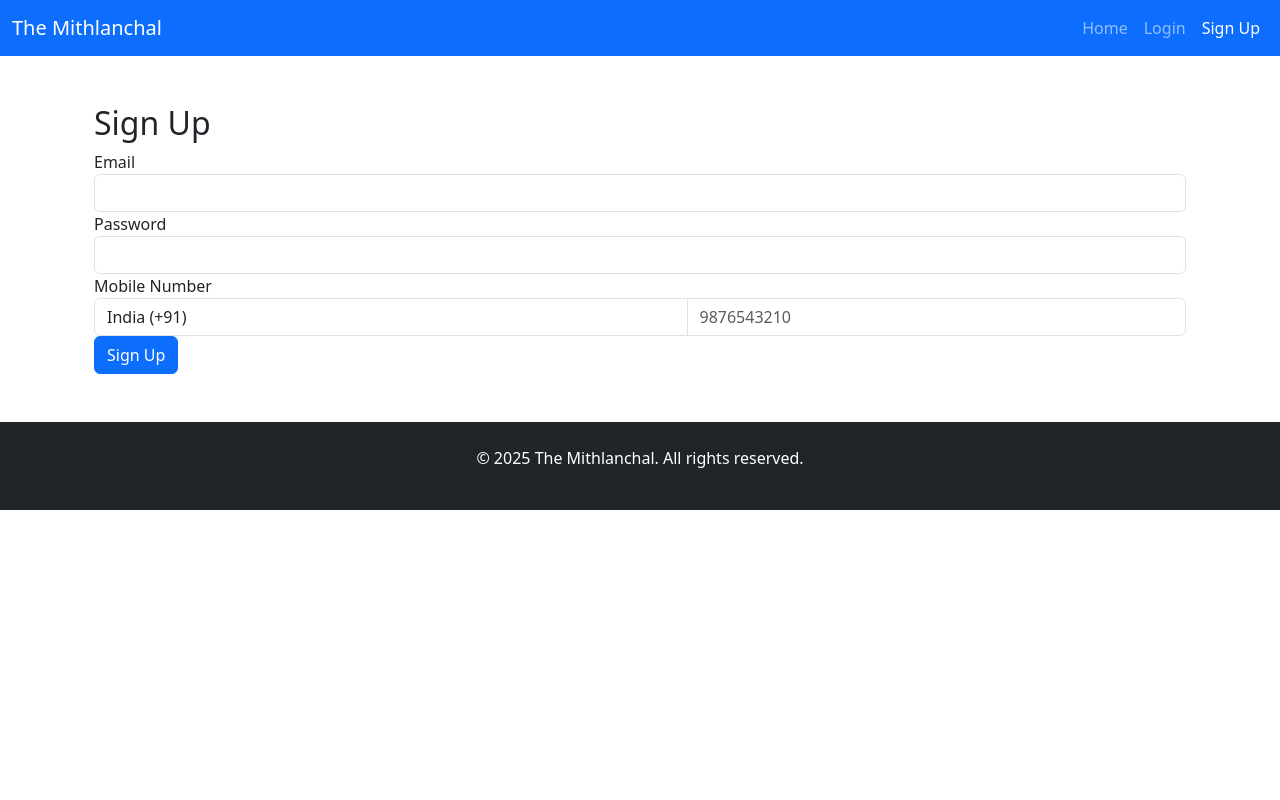
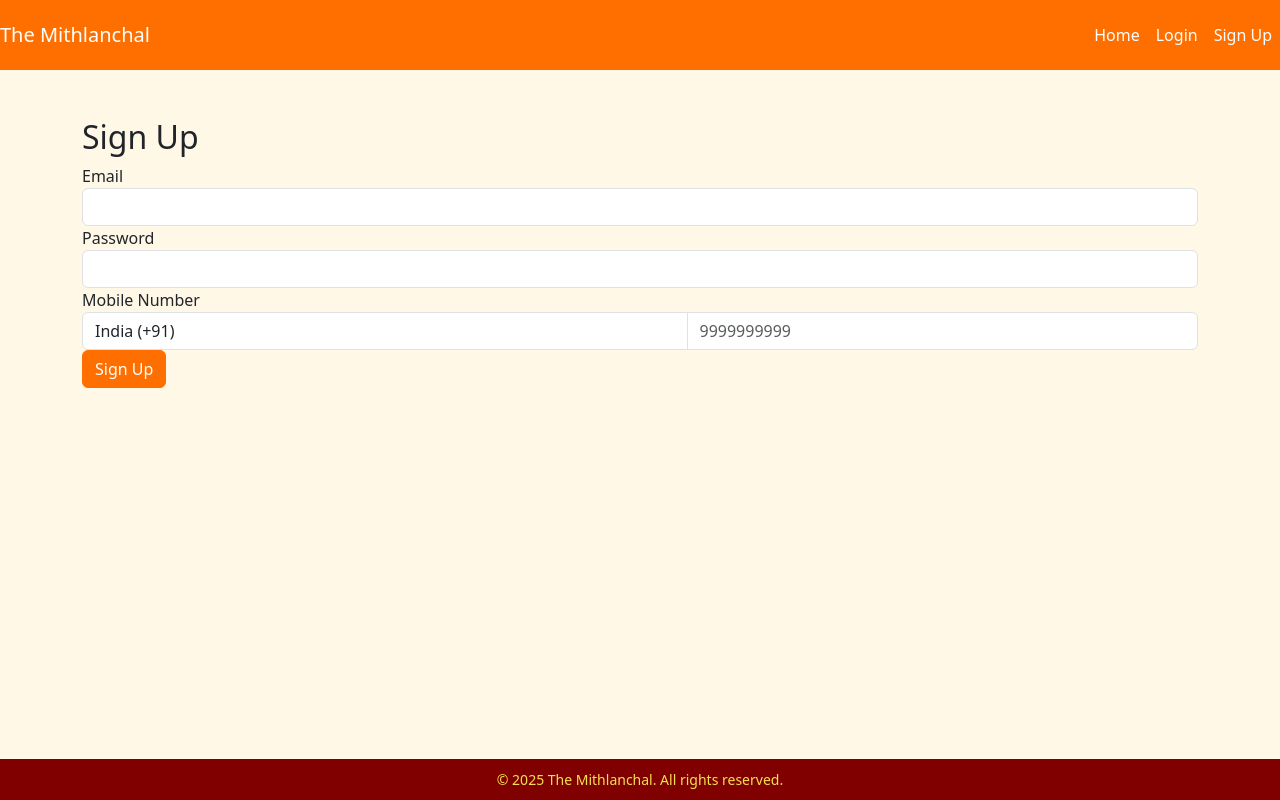
Before and after one commit to jhaBinoy/ecommerce-mithlanchal, a Flask app: page /signup in a window 1280 px wide. Run offline with Flask 3, Linux system fonts and the light colour scheme; some libraries are stand-ins or nearby versions.

Commit message:
Added base.html, updated templates for search/filter, discounts, emails

```diff
--- a/static/css/style.css
+++ b/static/css/style.css
@@ -1,5 +1,50 @@
+
 /* Custom styles for The Mithlanchal */
+body {
+    display: flex;
+    flex-direction: column;
+    min-height: 100vh;
+    background-color: #FFF8E7; /* Cream */
+}
+.content {
+    flex: 1;
+}
+.custom-navbar {
+    background-color: #FF6F00; /* Deep Saffron */
+    padding: 15px 0;
+}
+.custom-navbar .navbar-brand,
+.custom-navbar .nav-link {
+    color: #FFFFFF; /* White */
+    font-weight: 500;
+}
+.custom-navbar .nav-link:hover {
+    color: #FFD700; /* Gold */
+}
+.footer {
+    background-color: #800000; /* Maroon */
+    padding: 10px 0;
+    color: #F5E050; /* Light Gold */
+    font-size: 14px;
+    font-weight: 400;
+}
+.footer p {
+    margin: 0;
+}
+.card {
+    border: 1px solid #FF6F00; /* Saffron border */
+    background-color: #FFFFFF;
+}
 .card:hover {
     transform: scale(1.02);
     transition: transform 0.2s;
+    box-shadow: 0 4px 8px rgba(0, 0, 0, 0.2);
 }
+.btn-primary {
+    background-color: #FF6F00; /* Saffron */
+    border-color: #FF6F00;
+}
+.btn-primary:hover {
+    background-color: #FFD700; /* Gold */
+    border-color: #FFD700;
+}
--- a/templates/base.html
+++ b/templates/base.html
@@ -1,82 +1,44 @@
+
 <!DOCTYPE html>
 <html lang="en">
 <head>
     <meta charset="UTF-8">
     <meta name="viewport" content="width=device-width, initial-scale=1.0">
-    <title>{% block title %}{% endblock %} - The Mithlanchal</title>
+    <title>{% block title %}The Mithlanchal{% endblock %}</title>
     <link href="https://cdn.jsdelivr.net/npm/bootstrap@5.3.2/dist/css/bootstrap.min.css" rel="stylesheet">
     <link rel="stylesheet" href="{{ url_for('static', filename='css/style.css') }}">
 </head>
-<!--Start of Tawk.to Script-->
-<script type="text/javascript">
-    var Tawk_API=Tawk_API||{}, Tawk_LoadStart=new Date();
-    (function(){
-    var s1=document.createElement("script"),s0=document.getElementsByTagName("script")[0];
-    s1.async=true;
-    s1.src='https://embed.tawk.to/68024700c5a0bc1911588f2e/1ip4eanet';
-    s1.charset='UTF-8';
-    s1.setAttribute('crossorigin','*');
-    s0.parentNode.insertBefore(s1,s0);
-    })();
-    </script>
-    <!--End of Tawk.to Script-->
 <body>
-    <nav class="navbar navbar-expand-lg navbar-dark bg-primary">
-        <div class="container-fluid">
+    <nav class="navbar navbar-expand-lg custom-navbar">
         <a class="navbar-brand" href="{{ url_for('index') }}">The Mithlanchal</a>
-            <button class="navbar-toggler" type="button" data-bs-toggle="collapse" data-bs-target="#navbarNav" aria-controls="navbarNav" aria-expanded="false" aria-label="Toggle navigation">
+        <button class="navbar-toggler" type="button" data-bs-toggle="collapse" data-bs-target="#navbarNav">
             <span class="navbar-toggler-icon"></span>
         </button>
         <div class="collapse navbar-collapse" id="navbarNav">
             <ul class="navbar-nav ms-auto">
-                    <li class="nav-item">
-                        <a class="nav-link {% if request.endpoint == 'index' %}active{% endif %}" href="{{ url_for('index') }}">Home</a>
-                    </li>
+                <li class="nav-item"><a class="nav-link" href="{{ url_for('index') }}">Home</a></li>
                 {% if current_user.is_authenticated %}
-                        <li class="nav-item">
-                            <a class="nav-link {% if request.endpoint == 'cart' %}active{% endif %}" href="{{ url_for('cart') }}">Cart</a>
-                        </li>
+                    <li class="nav-item"><a class="nav-link" href="{{ url_for('cart') }}">Cart</a></li>
                     {% if current_user.is_admin %}
-                            <li class="nav-item">
-                                <a class="nav-link {% if request.endpoint == 'admin' %}active{% endif %}" href="{{ url_for('admin') }}">Products</a>
-                            </li>
-                            <li class="nav-item">
-                                <a class="nav-link {% if request.endpoint == 'admin_discounts' %}active{% endif %}" href="{{ url_for('admin_discounts') }}">Discounts</a>
-                            </li>
+                        <li class="nav-item"><a class="nav-link" href="{{ url_for('admin') }}">Admin</a></li>
+                        <li class="nav-item"><a class="nav-link" href="{{ url_for('admin_discounts') }}">Discounts</a></li>
                     {% endif %}
-                        <li class="nav-item">
-                            <a class="nav-link" href="{{ url_for('logout') }}">Logout</a>
-                        </li>
+                    <li class="nav-item"><a class="nav-link" href="{{ url_for('logout') }}">Logout</a></li>
                 {% else %}
-                        <li class="nav-item">
-                            <a class="nav-link {% if request.endpoint == 'login' %}active{% endif %}" href="{{ url_for('login') }}">Login</a>
-                        </li>
-                        <li class="nav-item">
-                            <a class="nav-link {% if request.endpoint == 'signup' %}active{% endif %}" href="{{ url_for('signup') }}">Sign Up</a>
-                        </li>
+                    <li class="nav-item"><a class="nav-link" href="{{ url_for('login') }}">Login</a></li>
+                    <li class="nav-item"><a class="nav-link" href="{{ url_for('signup') }}">Sign Up</a></li>
                 {% endif %}
             </ul>
         </div>
-        </div>
     </nav>
-
-    <div class="container my-5">
-        {% with messages = get_flashed_messages() %}
-            {% if messages %}
-                {% for message in messages %}
-                    <div class="alert alert-info">{{ message }}</div>
-                {% endfor %}
-            {% endif %}
-        {% endwith %}
+    <div class="content">
         {% block content %}{% endblock %}
     </div>
-
-    <footer class="bg-dark text-white py-4">
+    <footer class="footer">
         <div class="container text-center">
             <p>© 2025 The Mithlanchal. All rights reserved.</p>
         </div>
     </footer>
-
     <script src="https://cdn.jsdelivr.net/npm/bootstrap@5.3.2/dist/js/bootstrap.bundle.min.js"></script>
 </body>
 </html>
--- a/templates/signup.html
+++ b/templates/signup.html
@@ -28,7 +28,7 @@
                     <option value="+61">Australia (+61)</option>
                     <!-- Add more as needed -->
                 </select>
-                <input type="text" name="mobile_number" id="mobile_number" class="form-control" placeholder="9876543210" pattern="[0-9]{7,12}" title="Enter 7-12 digits">
+                <input type="text" name="mobile_number" id="mobile_number" class="form-control" placeholder="9999999999" pattern="[0-9]{7,12}" title="Enter 7-12 digits">
             </div>
         </div>
         <button type="submit" class="btn btn-primary">Sign Up</button>
```
Lines whose indentation alone changed are shown as unchanged.
